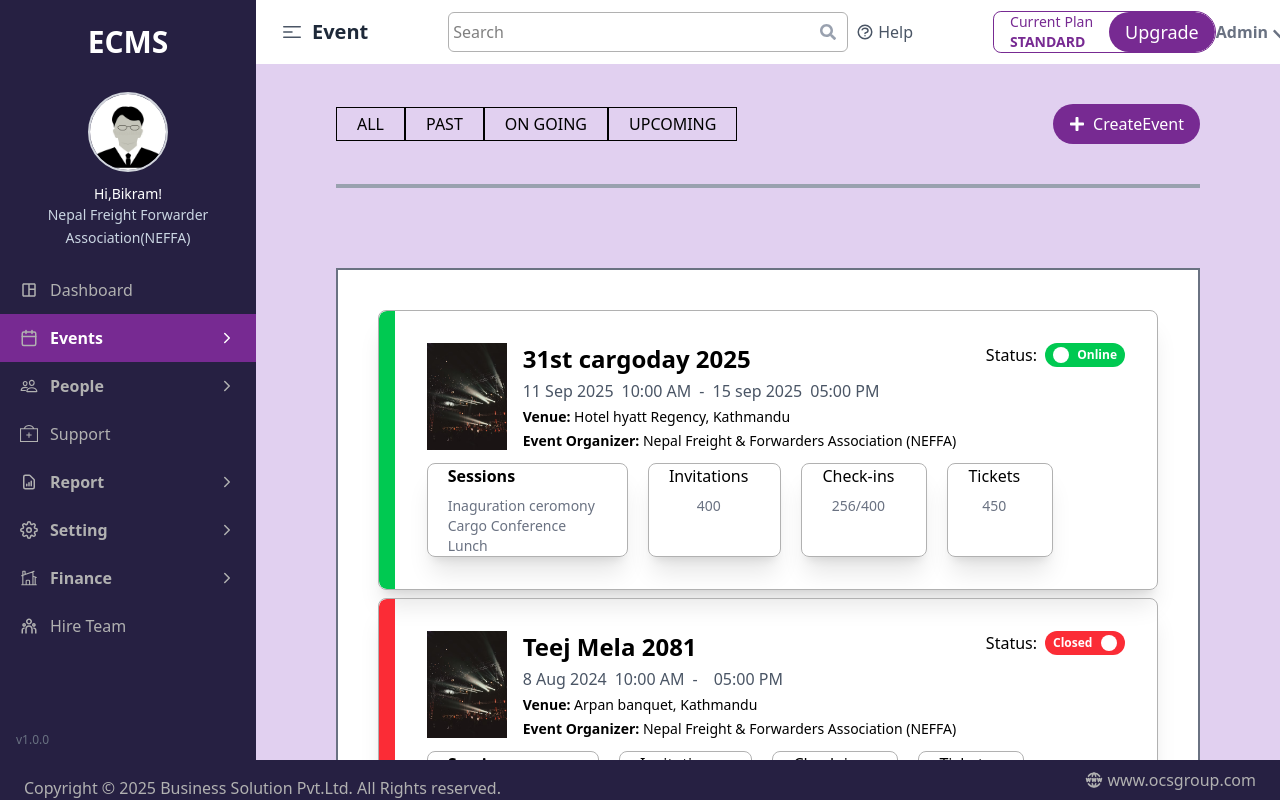
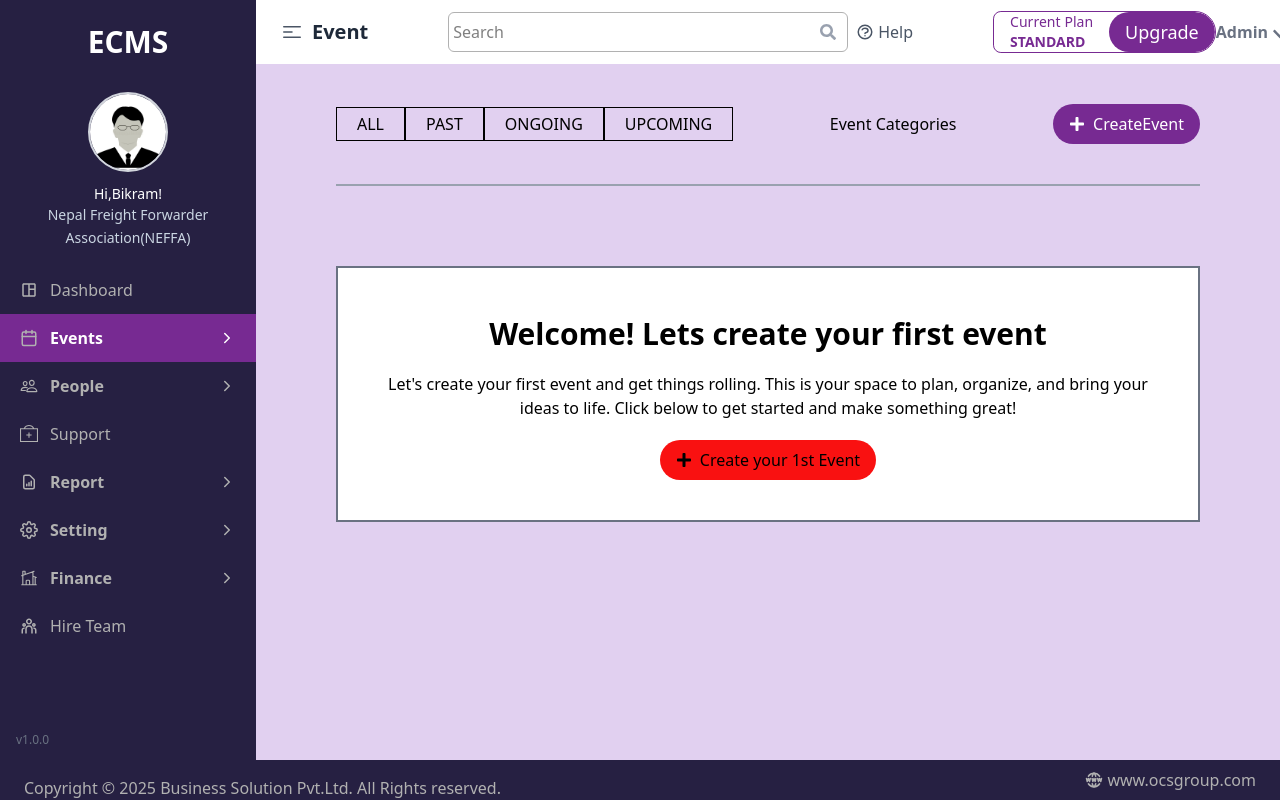
Before and after one commit to koiraladarwin/ecmsadminpage, a React (Vite) app: page /event in a window 1280 px wide. Built offline with nearby package versions, Linux system fonts and the light colour scheme.

Commit message:
feat: updated in eventpage to add filtering
Co-authored-by: Darwin Koirala <darwinkoirala123@gmail.com>

```diff
--- a/src/features/dashboard/event/components/Header.jsx
+++ b/src/features/dashboard/event/components/Header.jsx
@@ -1,13 +1,8 @@
 import { FaPlus } from "react-icons/fa";
-import { NavLink } from "react-router-dom";
 
-export default function EventHeader() {
-  const tabs = [
-    { name: "ALL", path: "/events/myallevent" },
-    { name: "PAST", path: "/events/pastevent" },
-    { name: "ON GOING", path: "/events/ongoingevent" },
-    { name: "UPCOMING", path: "/events/upcomingevent" },
-  ];
+export default function EventHeader({activeTab, setActiveTab}) {
+
+  const tabs = ["ALL", "PAST", "ONGOING", "UPCOMING"];
 
   return (
     <div className="">
@@ -15,29 +10,34 @@ export default function EventHeader() {
 
         <div className="flex">
           {tabs.map((tab) => (
-            <NavLink
-              key={tab.name}
-              to={tab.path}
-              end
-              className={({ isActive }) =>
+            <button
+              key={tab}
+              onClick={() => setActiveTab(tab)}
+
+              className={
                 `border px-5 py-1 transition-colors duration-200 ${
-                  isActive ? "bg-sidebar-bg text-white" : "hover:bg-buttonpurple"
+                  activeTab === tab ? "bg-sidebar-bg text-white" : "hover:bg-buttonpurple"
                 }`
               }
             >
-              {tab.name}
-            </NavLink>
+              {tab}
+            </button>
           ))}
         </div>
-        <NavLink to="/event/createvent" >
+
+
+        <div>
+          <span>Event Categories</span>
+        </div>
+
+
         <button className="bg-[#772a92] text-white px-4 py-2 rounded-3xl flex items-center gap-2">
           <FaPlus />
           CreateEvent
         </button>
-        </NavLink>
       </div>
 
-      <hr className="ml-20 mr-20 m-10 border-gray-400 border-2" />
+      <hr className="ml-20 mr-20 m-10 border-gray-400 border-1" />
     </div>
   );
 }
--- a/src/features/dashboard/event/pages/EventsPage.jsx
+++ b/src/features/dashboard/event/pages/EventsPage.jsx
@@ -3,19 +3,31 @@ import { Link } from 'react-router-dom'
 import EventHeader from "../components/Header.jsx"
 import { events } from "../components/EventsDetail.jsx"
 import AllEventCard from "../components/AllEventCard.jsx"
+import { useState } from "react";
 
 export default function EventsPage() {
 
+  const [activeTab, setActiveTab] = useState(null);
+
+  const filteredEvents = events.filter((event) => {
+    if (activeTab === "ALL") return true;
+    if (activeTab === "PAST") return event.status?.toLowerCase() === "closed";
+    if (activeTab === "ONGOING") return event.status?.toLowerCase() === "online";
+    if (activeTab === "UPCOMING") return event.status?.toLowerCase() === "soon";
+
+    return true;
+
+  })
   return (
     <>
       <div className='flex h-full bg-[#e1d0f0]'>
         <div className='w-full'>
 
-          <EventHeader />
+          <EventHeader activeTab={activeTab} setActiveTab={setActiveTab} />
 
           <div className='box-border m-20 p-10 border-gray-500 border-2 bg-white text-center'>
 
-            {events.length === 0 &&
+            {activeTab == null && (
               <>
                 <h1 className='text-3xl font-bold mt-2'> Welcome! Lets create your first event </h1>
                 <p className='mt-5'>Let's create your first event and get things rolling. This is your space to plan,
@@ -28,15 +40,18 @@ export default function EventsPage() {
                 </Link>
 
               </>
-            }
-            <div className="flex gap-2 flex-col">
+            )}
 
-              {events.map((event) => {
-                return <AllEventCard {...event} key={event.id} />
-              })
-              }
+            {activeTab !== null && (
+              <div className="flex gap-2 flex-col">
 
-            </div>
+                {filteredEvents.map((event) => {
+                  return <AllEventCard {...event} key={event.id} />
+                })
+                }
+
+              </div>
+            )}
           </div>
           <div className="h-1">
           </div>
--- a/src/index.css
+++ b/src/index.css
@@ -46,4 +46,9 @@ textarea {
   --color-bglightpurple: #E2D0F0;
   --color-buttonred: #FF0000;
   --color-textgray: #B1B1B1;
+  --color-borderbox-bg: #ececec;
+
+  --color-sidebar-hover:#772A92;
+  --color-passive-text:#B1B1B1;
+  --color-active-text:#FFFFFF;
 }
```
